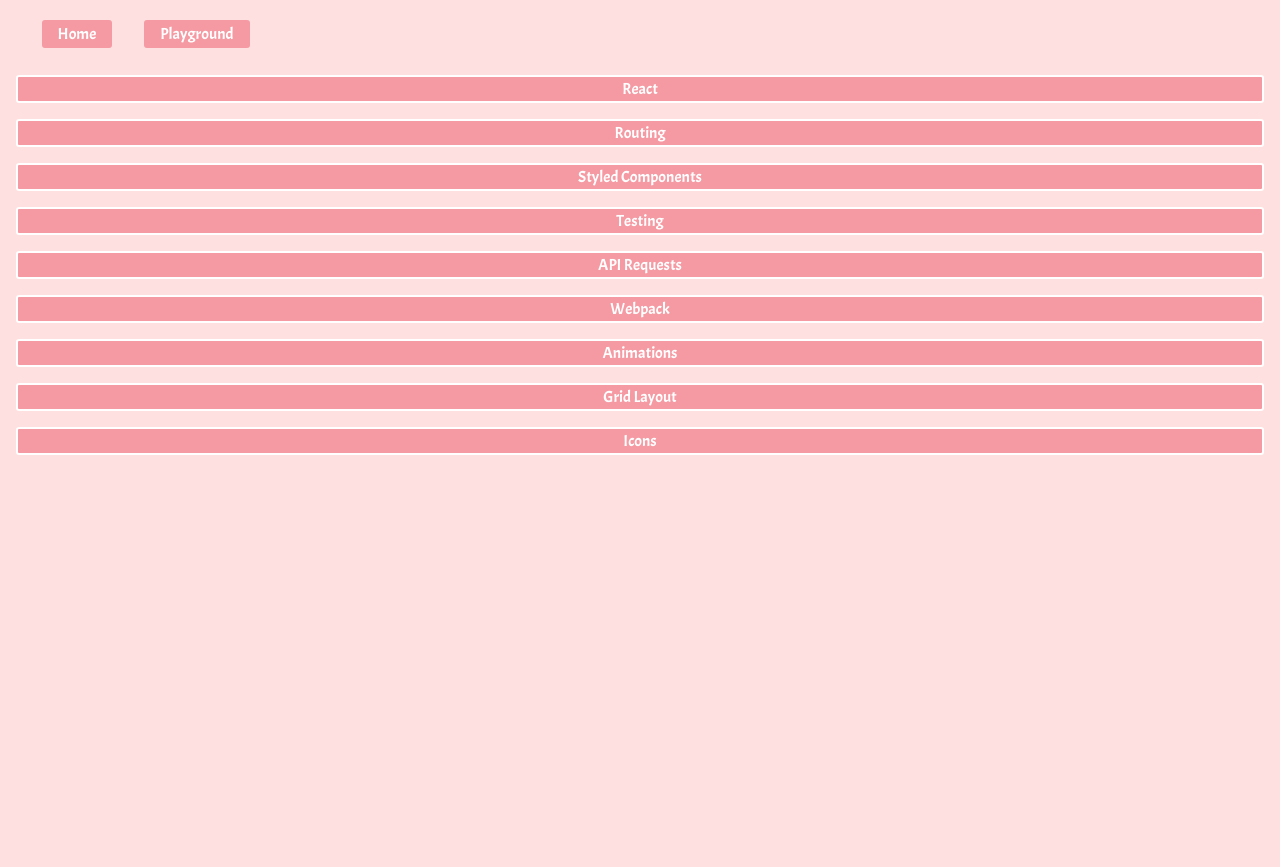
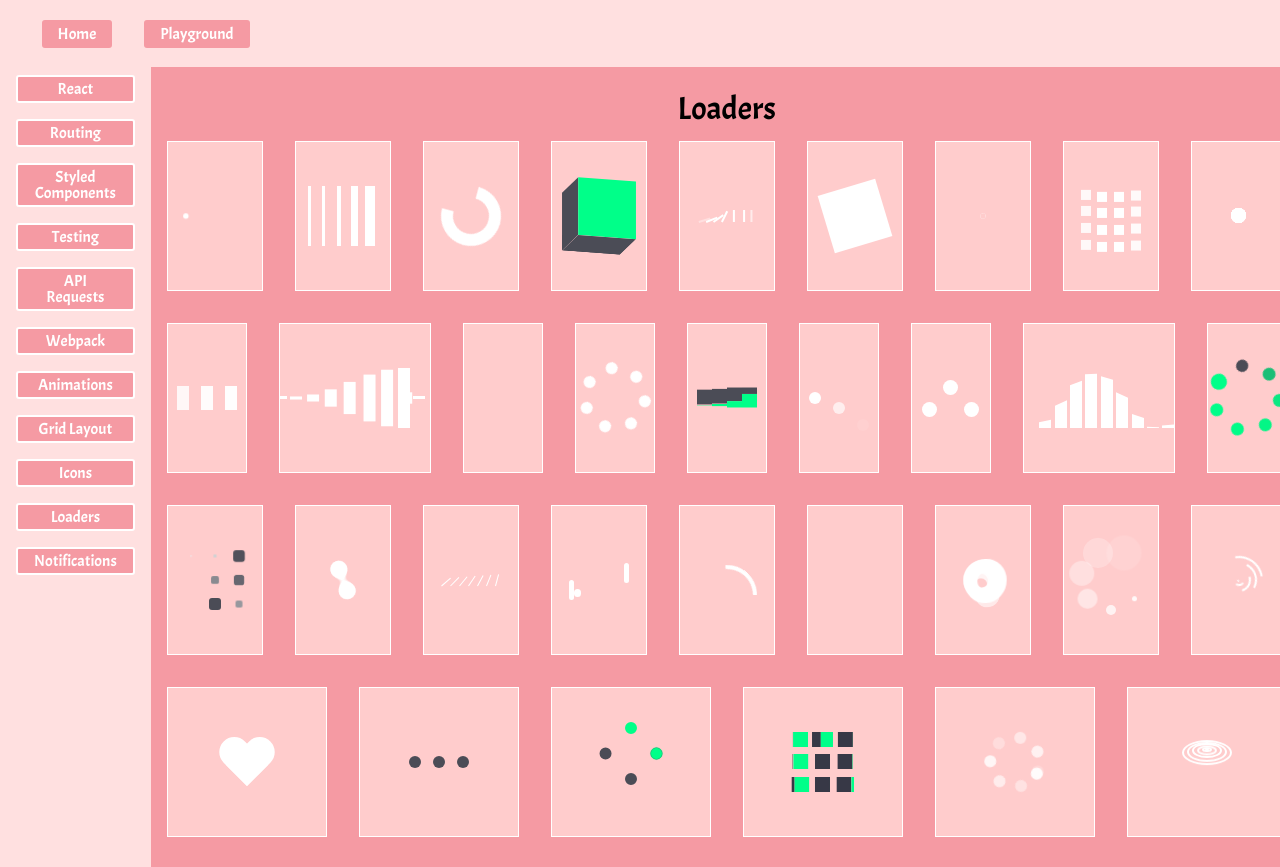
Before and after one commit to heyitsmeharv/react-playground, a React (Create React App) app: page /playground/react-loaders in a window 1280 px wide. Built offline with nearby package versions, Linux system fonts and the light colour scheme.

Commit message:
notifications and spinners

```diff
--- a/package.json
+++ b/package.json
@@ -6,8 +6,10 @@
     "react": "^16.7.0",
     "react-dom": "^16.7.0",
     "react-icons": "^3.3.0",
+    "react-notifications-component": "^1.0.1",
     "react-router-dom": "^4.3.1",
     "react-scripts": "2.1.3",
+    "react-spinners-kit": "^1.7.0",
     "react-transition-group": "^2.5.3",
     "styled-components": "^4.1.3"
   },
--- a/src/components/App.js
+++ b/src/components/App.js
@@ -5,11 +5,13 @@
 import { TransitionGroup, CSSTransition } from 'react-transition-group';
 
 import Header from './Header';
-import Wrapper, { RouteWrapper } from './Wrapper';
+import Wrapper, { FlexWrapper } from './Wrapper';
 import SideBar from './SideBar';
 import HomePage from '../pages/HomePage';
 import AboutReact from '../pages/routes/AboutReact';
 import AboutRouting from '../pages/routes/AboutRouting';
+import AboutSpinners from '../pages/routes/AboutSpinners';
+import AboutNotifications from '../pages/routes/AboutNotifications';
 
 
 class App extends Component {
@@ -18,7 +20,7 @@
       <Router>
         <Wrapper>
           <Header />
-          <RouteWrapper>
+          <FlexWrapper>
           <Route path="/playground" component={SideBar}/>
           <Route
             render={({ location }) => {
@@ -40,13 +42,15 @@
                       <Route exact path="/playground/animation" component={AboutReact} />
                       <Route exact path="/playground/grid-layout" component={AboutReact} />
                       <Route exact path="/playground/icons" component={AboutReact} />
+                      <Route exact path="/playground/react-loaders" component={AboutSpinners} />
+                      <Route exact path="/playground/react-notifications" component={AboutNotifications} />
                     </Switch>
                   </CSSTransition>
                 </TransitionGroup>
               );
             }}
           />
-          </RouteWrapper>
+          </FlexWrapper>
         </Wrapper>
       </Router>
     );
--- a/src/components/Page.js
+++ b/src/components/Page.js
@@ -1,4 +1,4 @@
-import styled from 'styled-components'
+import styled, { css } from 'styled-components'
 import colour from '../resources/styles/colours'
 
 const Page = styled.div`
@@ -6,11 +6,17 @@
   height: 100vh;
   left: 0;
   text-align: center;
-  h2 {
-    /* color: ${colour.white}; */
-    font-size: 2rem;
-    margin-top: 2%;
-  }
 `;
 
+export const PageHeader = styled.div`
+  font-size: 2rem;
+  margin-top: 2%;
+  margin-right: 10%;
+
+  ${props => props.home && css`
+    margin-right: 0%;
+  `}
+`;
+
+
 export default Page;
--- a/src/components/SideBar.js
+++ b/src/components/SideBar.js
@@ -38,6 +38,8 @@
         <SideBarListItem><NavButton menu="true" to="/playground/animations">Animations</NavButton></SideBarListItem>
         <SideBarListItem><NavButton menu="true" to="/playground/grid-layout">Grid Layout</NavButton></SideBarListItem>
         <SideBarListItem><NavButton menu="true" to="/playground/icons">Icons</NavButton></SideBarListItem>
+        <SideBarListItem><NavButton menu="true" to="/playground/react-loaders">Loaders</NavButton></SideBarListItem>
+        <SideBarListItem><NavButton menu="true" to="/playground/react-notifications">Notifications</NavButton></SideBarListItem>
       </SideBarList>
       </SideBarStyle>
     </PlaygroundPageAnimation>
--- a/src/components/Wrapper.js
+++ b/src/components/Wrapper.js
@@ -15,7 +15,7 @@
   font-family: "Acme", sans-serif;
 `
 
-export const RouteWrapper = styled.div`
+export const FlexWrapper = styled.div`
   display: flex;
   flex-direction: row;
 `
--- a/src/pages/HomePage.js
+++ b/src/pages/HomePage.js
@@ -1,6 +1,6 @@
 import React from 'react';
 import styled from 'styled-components';
-import Page from '../components/Page';
+import Page, { PageHeader } from '../components/Page';
 import { NavButton } from '../components/Button';
 import HomePageAnimation from '../animations/HomePageAnimation';
 import { FiArrowRight } from 'react-icons/fi';
@@ -15,7 +15,7 @@
   return (
     <HomePageAnimation>
       <Page>
-        <h2>Home Page</h2>
+        <PageHeader home="true">Home Page</PageHeader>
         <Paragraph>This is a personal project to demonstrate my understanding of React and the stack of technologies that can be used along side.</Paragraph>
         <NavButton home="true" to="/playground/react">Playground <FiArrowRight /></NavButton>
       </Page>
--- /dev/null
+++ b/src/pages/routes/AboutNotifications.js
@@ -0,0 +1,53 @@
+import React, { Component } from 'react';
+import styled from 'styled-components';
+import { NotificationButton } from '../../components/Button';
+import colour from '../../resources/styles/colours';
+import Page, { PageHeader } from '../../components/Page';
+import PlaygroundPageAnimation from '../../animations/PlaygroundPageAnimation';
+import ReactNotification from "react-notifications-component";
+import "react-notifications-component/dist/theme.css";
+
+const PageContainer = styled.div`
+  display: flex;
+  align-self: center;
+
+`
+
+class AboutNotifications extends Component {
+  constructor(props) {
+    super(props);
+    this.addNotification = this.addNotification.bind(this);
+    this.notificationDOMRef = React.createRef();
+  }
+
+  addNotification() {
+    this.notificationDOMRef.current.addNotification({
+      title: "Awesomeness",
+      message: "Awesome Notifications!",
+      type: "success",
+      insert: "top",
+      container: "top-right",
+      animationIn: ["animated", "fadeIn"],
+      animationOut: ["animated", "fadeOut"],
+      dismiss: { duration: 2000 },
+      dismissable: { click: true }
+    });
+  }
+
+  render() {
+    return (
+      <PlaygroundPageAnimation>
+        <Page>
+          <PageHeader>Notifications</PageHeader>
+          <PageContainer>
+            <ReactNotification ref={this.notificationDOMRef} />
+            <NotificationButton onClick={this.addNotification}>
+              Add Awesome Notification
+            </NotificationButton>
+        </PageContainer>
+        </Page>
+      </PlaygroundPageAnimation>
+    );
+  }
+}
+export default AboutNotifications;
--- a/src/pages/routes/AboutReact.js
+++ b/src/pages/routes/AboutReact.js
@@ -1,24 +1,75 @@
 import React from 'react';
 import styled from 'styled-components';
 import colour from '../../resources/styles/colours';
-import Page from '../../components/Page';
+import Page, { PageHeader } from '../../components/Page';
 import PlaygroundPageAnimation from '../../animations/PlaygroundPageAnimation';
 import SnippetBox from '../../components/SnippetBox';
 
 const Paragraph = styled.div`
   padding: 12px;
-  font-size: 1.2rem;
+  font-size: 1rem;
   color: ${colour.yellow}
+  text-align: left;
+  line-height: 2;
+`
+
+const PageContainer = styled.div`
+  display: flex;
+  align-self: center;
 `
 
 const AboutReact = () => {
   return (
     <PlaygroundPageAnimation>
       <Page>
-        <h2>React</h2>
-        <SnippetBox>
-          <Paragraph>Hello</Paragraph>
-        </SnippetBox>
+        <PageHeader>React</PageHeader>
+        <PageContainer>
+          <SnippetBox>
+            <h2>Rendering The Component Into The DOM</h2>
+            <Paragraph>
+              <p>import React from 'react'</p>
+              <p>import ReactDOM from 'react-dom'</p>
+              <p>ReactDOM.render(</p>
+              <p>{`<App>`}</p>
+              <p>,document.getElementById('root'));</p>
+            </Paragraph>
+          </SnippetBox>
+          <SnippetBox>
+            <h2>Stateless Components</h2>
+            <Paragraph>
+              <p>const Headline = () => {`{`}</p>
+              <p>return {`<h1>React Reference Guide</h1>`}</p>
+              <p>}</p>
+              <p />
+              <p>const Greetings = (props) => {`{`}</p>
+              <p>return {`<p>hello {props.name}</p>`}</p>
+              <p>}</p>
+              <p />
+              <p>const Intro = () => {`{`}</p>
+              <p>return {`(`} </p>
+              <p>{`<div>`}</p>
+              <p>{`<Headline />`}</p>
+              <p>This is my React Guide</p>
+              <p>{`<Greetings name="Adam" />`}</p>
+              <p>{`</div>`}</p>
+              <p>}</p>
+            </Paragraph>
+          </SnippetBox>
+          <SnippetBox>
+            <h2>Class Components</h2>
+            <Paragraph>
+              <p>class App extends React.Component {`{`}</p>
+              <p>constructor(props) {`{`}</p>
+              <p>super(props);</p>
+              <p>this.state = {`date: new Date()`};</p>
+              <p>}</p>
+              <p>render() {`{`}</p>
+              <p>return {`(`}</p>
+              <p>{`<h1>It is {this.state.date}</h1>`}</p>
+              <p>)}</p>
+            </Paragraph>
+          </SnippetBox>
+        </PageContainer>
       </Page>
     </PlaygroundPageAnimation>
   );
--- /dev/null
+++ b/src/pages/routes/AboutSpinners.js
@@ -0,0 +1,121 @@
+import React from 'react';
+import styled from 'styled-components';
+import colour from '../../resources/styles/colours';
+import Page, { PageHeader } from '../../components/Page';
+import PlaygroundPageAnimationTwo from '../../animations/PlaygroundPageAnimationTwo';
+import {
+  BallSpinner,
+  BarsSpinner,
+  CircleSpinner,
+  CubeSpinner,
+  DominoSpinner,
+  FillSpinner,
+  FireworkSpinner,
+  FlagSpinner,
+  GridSpinner,
+  GuardSpinner,
+  HeartSpinner,
+  ImpulseSpinner,
+  PulseSpinner,
+  PushSpinner,
+  SequenceSpinner,
+  SphereSpinner,
+  SpiralSpinner,
+  StageSpinner,
+  SwapSpinner,
+  WaveSpinner,
+  ClapSpinner,
+  RotateSpinner,
+  SwishSpinner,
+  GooSpinner,
+  CombSpinner,
+  PongSpinner,
+  RainbowSpinner,
+  RingSpinner,
+  HoopSpinner,
+  FlapperSpinner,
+  MagicSpinner,
+  JellyfishSpinner,
+  TraceSpinner,
+} from 'react-spinners-kit';
+
+const IconContainer = styled.div`
+  width: 200px;
+  height: 150px;
+  margin: 1rem;
+  display: flex;
+  flex-direction: row;
+  justify-content: center;
+  align-items: center;
+  background-color: ${colour.secondary};
+  position: relative;
+  cursor: pointer;
+  border: 1px solid white;
+`
+
+const Row = styled.div`
+  display: flex;
+  flex-direction: row;
+`
+
+const PageContainer = styled.div`
+  display: flex;
+  flex-direction: column;
+  align-self: center;
+  max-width: 90%;
+`
+
+const AboutSpinners = () => {
+  return (
+    <PlaygroundPageAnimationTwo>
+      <Page>
+      <PageHeader>Loaders</PageHeader>
+      <PageContainer>
+        <Row>
+          <IconContainer><BallSpinner size={60} color={colour.white}/></IconContainer>
+          <IconContainer><BarsSpinner size={60} color={colour.white}/></IconContainer>
+          <IconContainer><CircleSpinner size={60} color={colour.white}/></IconContainer>
+          <IconContainer><CubeSpinner size={60} FrontColor={colour.white} BackColor={colour.white} color={colour.white}/></IconContainer>
+          <IconContainer><DominoSpinner size={60} color={colour.white}/></IconContainer>
+          <IconContainer><FillSpinner size={60} color={colour.white}/></IconContainer>
+          <IconContainer><FireworkSpinner size={60} color={colour.white}/></IconContainer>
+          <IconContainer><FlagSpinner size={60} color={colour.white}/></IconContainer>
+          <IconContainer><GridSpinner size={60} color={colour.white}/></IconContainer>
+        </Row>
+        <Row>
+          <IconContainer><PulseSpinner size={60} color={colour.white}/></IconContainer>
+          <IconContainer><PushSpinner size={60} color={colour.white}/></IconContainer>
+          <IconContainer><SequenceSpinner size={60} color={colour.white}/></IconContainer>
+          <IconContainer><SphereSpinner size={60} color={colour.white}/></IconContainer>
+          <IconContainer><SpiralSpinner size={60} color={colour.white}/></IconContainer>
+          <IconContainer><StageSpinner size={60} color={colour.white}/></IconContainer>
+          <IconContainer><SwapSpinner size={60} color={colour.white}/></IconContainer>
+          <IconContainer><WaveSpinner size={60} color={colour.white}/></IconContainer>
+          <IconContainer><ClapSpinner size={60} color={colour.white}/></IconContainer>
+        </Row>
+        <Row>
+          <IconContainer><SwishSpinner size={60} color={colour.white}/></IconContainer>
+          <IconContainer><GooSpinner size={60} color={colour.white}/></IconContainer>
+          <IconContainer><CombSpinner size={60} color={colour.white}/></IconContainer>
+          <IconContainer><PongSpinner size={60} color={colour.white}/></IconContainer>
+          <IconContainer><RainbowSpinner size={60} color={colour.white}/></IconContainer>
+          <IconContainer><RingSpinner size={60} color={colour.white}/></IconContainer>
+          <IconContainer><HoopSpinner size={60} color={colour.white}/></IconContainer>
+          <IconContainer><FlapperSpinner size={60} color={colour.white}/></IconContainer>
+          <IconContainer><MagicSpinner size={60} color={colour.white}/></IconContainer>
+        </Row>
+        <Row>
+          <IconContainer><HeartSpinner size={60} color={colour.white}/></IconContainer>
+          <IconContainer><ImpulseSpinner size={60} color={colour.white}/></IconContainer>
+          <IconContainer><TraceSpinner size={60} color={colour.white}/></IconContainer>
+          <IconContainer><GuardSpinner size={60} color={colour.white}/></IconContainer>
+          <IconContainer><RotateSpinner size={60} color={colour.white}/></IconContainer>
+          <IconContainer><JellyfishSpinner size={60} color={colour.white}/></IconContainer>
+        </Row>
+      </PageContainer>
+      </Page>
+    </PlaygroundPageAnimationTwo>
+  );
+}
+
+export default AboutSpinners;
```
Also changed, not shown: src/components/Button.js (+5 -2 lines), src/components/SnippetBox.js (+8 -4 lines), 1 other file (tests, documents, lock files or other folders).
